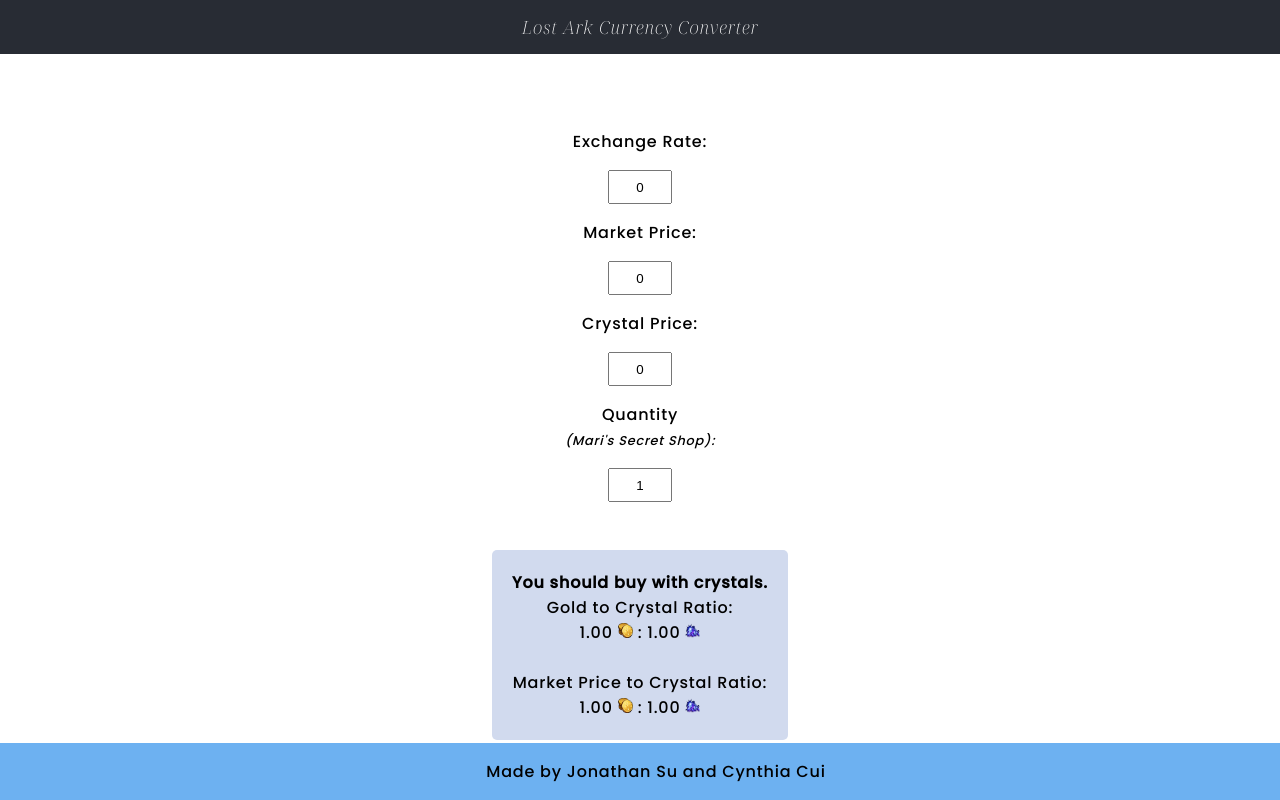
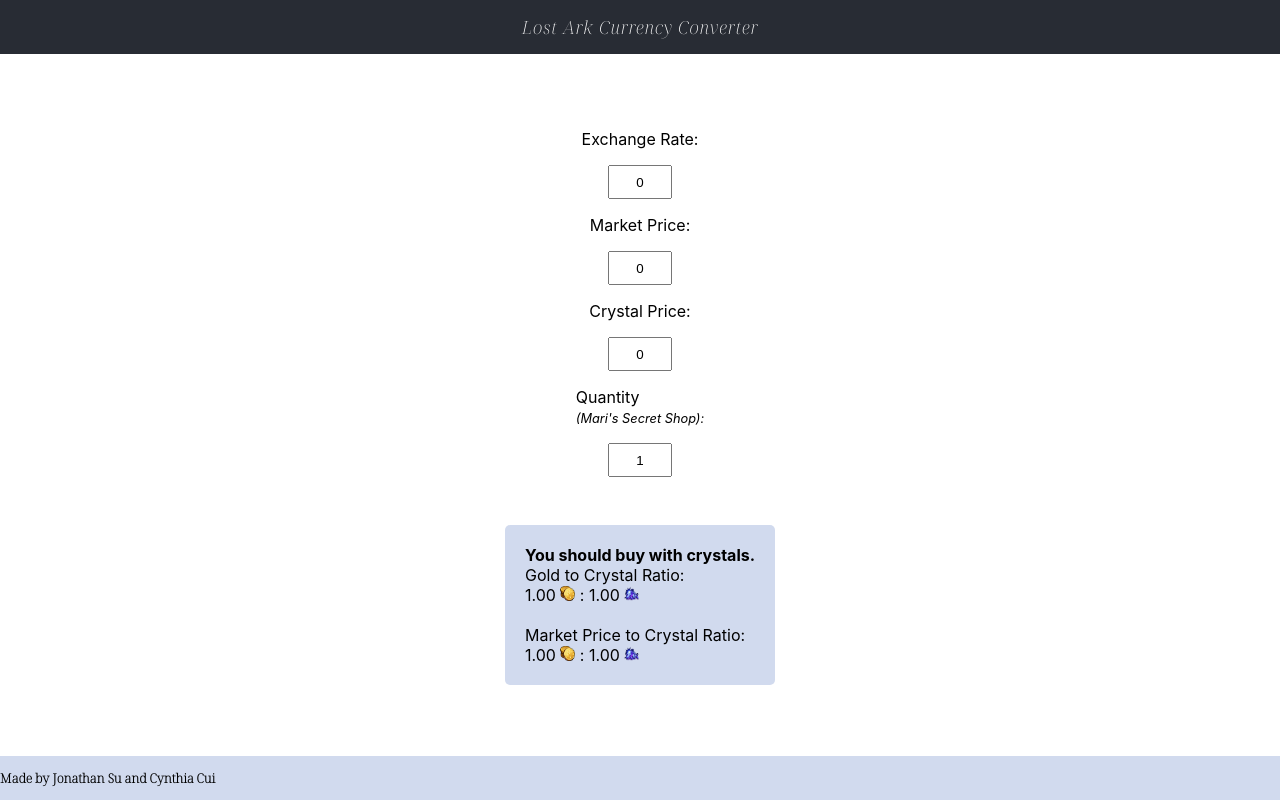
Before and after one commit to hjonsu/CurrencyRatioCalculator, a React (Create React App) app: page / in a window 1280 px wide. Built offline with nearby package versions, Linux system fonts and the light colour scheme.

Commit message:
images and some styling :D

```diff
--- a/src/App.css
+++ b/src/App.css
@@ -1,23 +1,4 @@
 @import url("https://fonts.googleapis.com/css2?family=Cabin:wght@400;600&family=Noto+Serif+Display:ital,wght@0,200;1,200&family=Poppins:wght@500&display=swap");
-
-.App {
-  text-align: center;
-  font-family: "Poppins", sans-serif;
-  letter-spacing: 0.8px;
-  font-size: 1em;
-  margin-bottom: 3em;
-}
-
-.App-logo {
-  height: 40vmin;
-  pointer-events: none;
-}
-
-@media (prefers-reduced-motion: no-preference) {
-  .App-logo {
-    animation: App-logo-spin infinite 20s linear;
-  }
-}
 
 .App-header {
   background-color: #282c34;
--- a/src/styles/styles.css
+++ b/src/styles/styles.css
@@ -1,4 +1,4 @@
-@import url("https://fonts.googleapis.com/css2?family=Cabin:wght@400;600&family=Noto+Serif+Display:ital,wght@0,200;1,200&display=swap");
+@import url("https://fonts.googleapis.com/css2?family=Cabin:wght@400;600&family=Noto+Serif+Display:ital,wght@0,200,600;1,200&display=swap");
 
 .form-currency-ratio {
   margin-bottom: 1em;
@@ -34,15 +34,23 @@
   border-radius: 5px;
 }
 
-
-.footer{
+.footer {
   margin-top: 1rem;
-  padding: 1rem;
-  background-color: rgb(109, 177, 241);
+  padding: 0.8rem 0rem;
+  background-color: #d1daee;
   position: fixed;
   bottom: 0;
   left: 0;
   width: 100%;
+  font-family: "Noto Serif Display", serif;
+  font-weight: 600;
+  letter-spacing: 0px;
+  font-size: 0.8em;
+}
+
+.footer a {
+  color: inherit;
+  text-decoration: none;
 }
 
 input::-webkit-outer-spin-button,
```
Also changed, not shown: public/CrystalPrice.png, public/MarketPrices.png.
